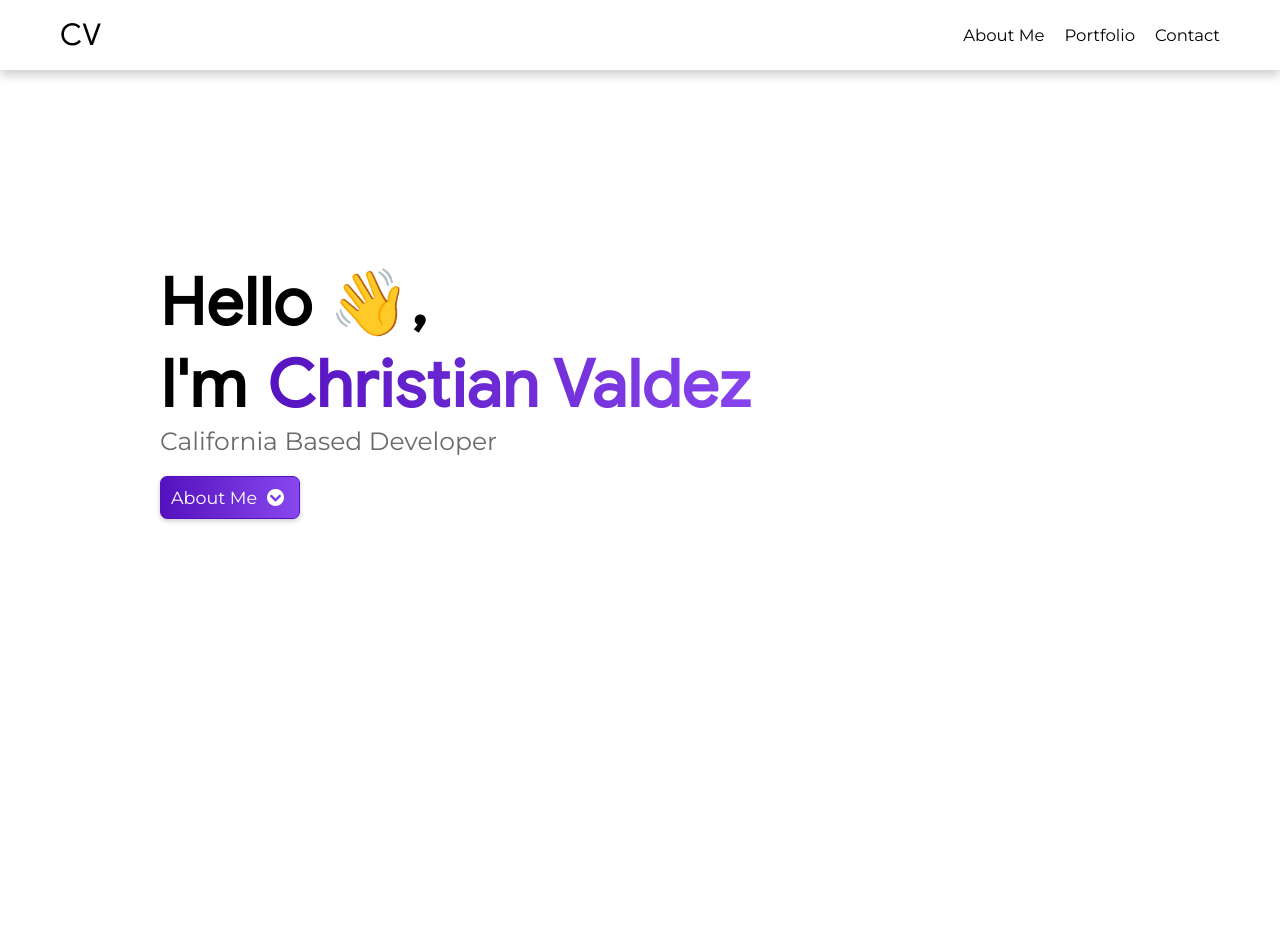
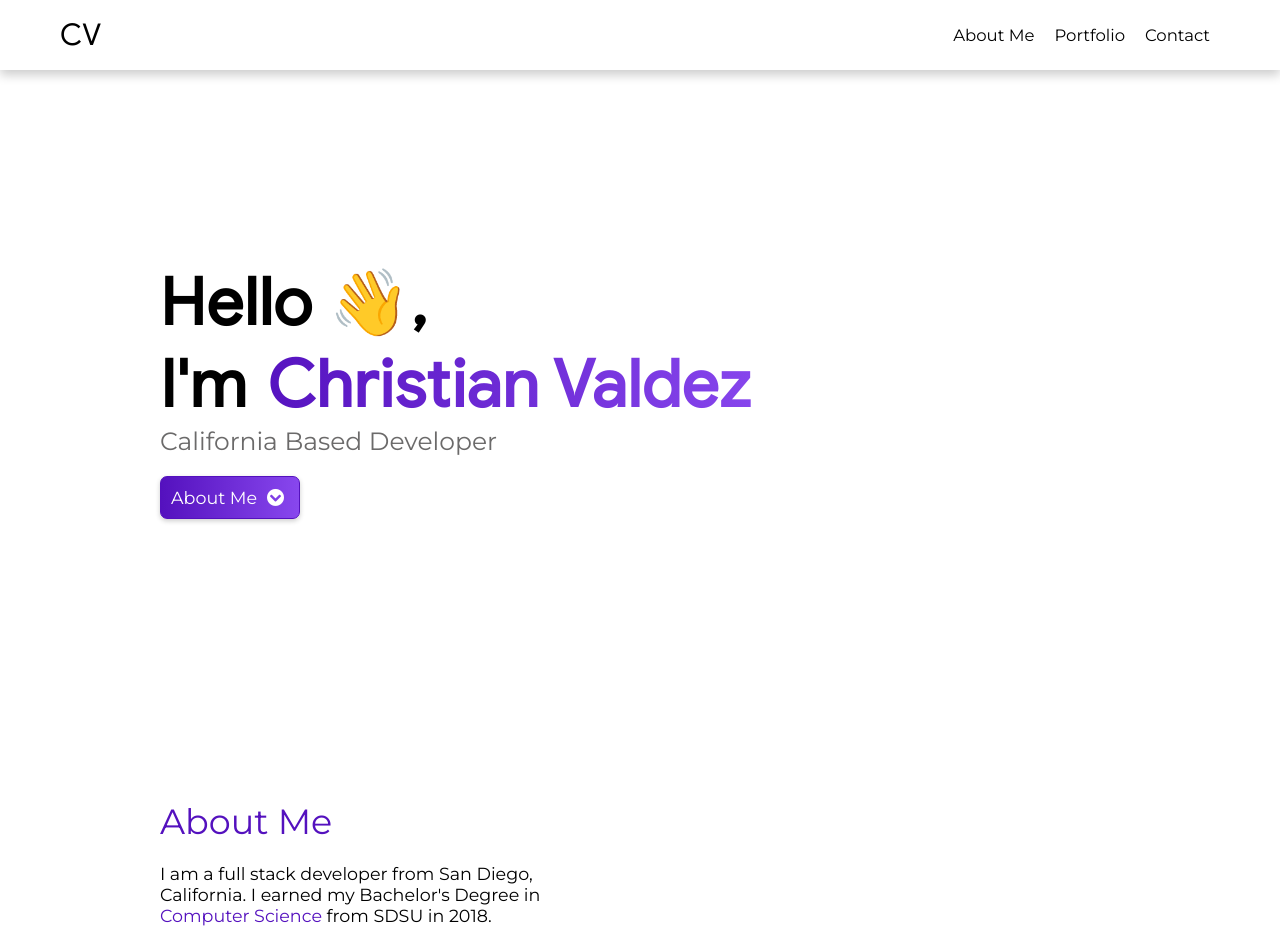
Before and after one commit to unChartedZone/unChartedZone.github.io, a Vue app: page / in a window 1280 px wide. Shown: the top 948 px of the page. Built offline with nearby package versions, Linux system fonts and the light colour scheme.

Commit message:
added programmatic scrolling to nav-links

```diff
--- a/src/components/About.vue
+++ b/src/components/About.vue
@@ -1,9 +1,6 @@
 <template>
 <section id="about"  class="about container">
-	<h1 class="header-secondary mb-1">
-		<span id="goto"> &nbsp; </span>
-		About Me
-	</h1>
+	<h1 class="header-secondary mb-1">About Me</h1>
 	<div class="about-text">
 
 		<p class="paragraph">
--- a/src/components/Footer.vue
+++ b/src/components/Footer.vue
@@ -1,5 +1,5 @@
 <template>
-<section class="footer">
+<section id="contact" class="footer">
 	<div class="container">
 		<h1 class="header-primary">Contact Me!</h1>
 	</div>
--- a/src/components/Header.vue
+++ b/src/components/Header.vue
@@ -4,13 +4,26 @@
 	<div class="nav-item nav-logo">CV</div>
 
 	<div class="nav-item nav-links">
-		<a href="#goto" class="nav-link">About Me</a>
-		<a href="#" class="nav-link">Portfolio</a>
-		<a href="#" class="nav-link">Contact</a>
+		<div class="nav-link" @click="scrollJumper('about')"><a>About Me</a> </div>
+		<div class="nav-link" @click="scrollJumper('contact')"><a>Portfolio</a></div>
+		<div class="nav-link" @click="scrollJumper('contact')"><a>Contact</a></div>
 	</div>
 
 </nav>
 </template>
+
+<script>
+export default {
+	methods: {
+		scrollJumper(id) {
+			let offset = 90 // Size of navbar + 20 pixels for a little padding
+			let section = document.getElementById(id)
+			console.log(section.offsetTop)
+			window.scrollTo(0,section.offsetTop - offset)
+		}
+	}
+}
+</script>
 
 <style lang="scss" scoped>
 nav {
@@ -33,21 +46,23 @@ nav {
 	}
 
 	&-link {
+		cursor: pointer;
 		display: inline-block;
 		color: black;
 		font-size: 1.65rem;
 		font-family: $primary-default-font;
-		text-decoration: none;
+		padding: 0 1rem;
 		transition: all .2s;
+		user-select: none;
+
+		a {
+			text-decoration: none;
+		}
 
 		&:hover {
 			color: $color-primary;
 			transform: translateY(-0.2rem) scale(1.02);
 		}
-
-		&:not(:last-child) {
-			padding: 0 2rem 0 0;
-		}
 	}
 }
 </style>
```
